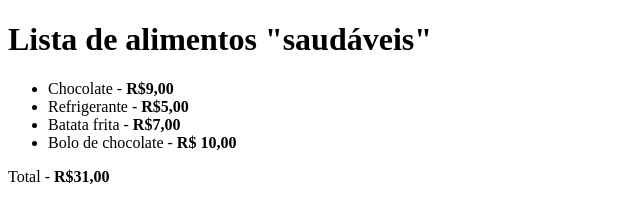
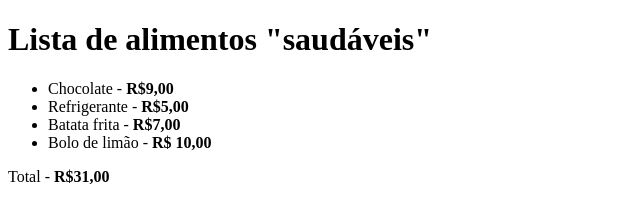
Before and after one commit to VivianeSA/Exercicios-html, a plain HTML site: page index.html in a window 1280 px wide. Shown: the full height of the page, 0-640 px from the left. Drawn offline with Linux system fonts and the light colour scheme.

Commit message:
alterado o sabor do bolo para limão

```diff
--- a/index.html
+++ b/index.html
@@ -14,7 +14,7 @@
         <li>Chocolate - <strong>R$9,00</strong></li>
         <li>Refrigerante - <strong>R$5,00</strong></li>
         <li>Batata frita - <strong>R$7,00</strong></li>
-        <li> Bolo de chocolate - <strong> R$ 10,00</strong></li>
+        <li> Bolo de limão - <strong> R$ 10,00</strong></li>
     </ul>
 
     <p>Total - <strong>R$31,00</strong></p>
```
